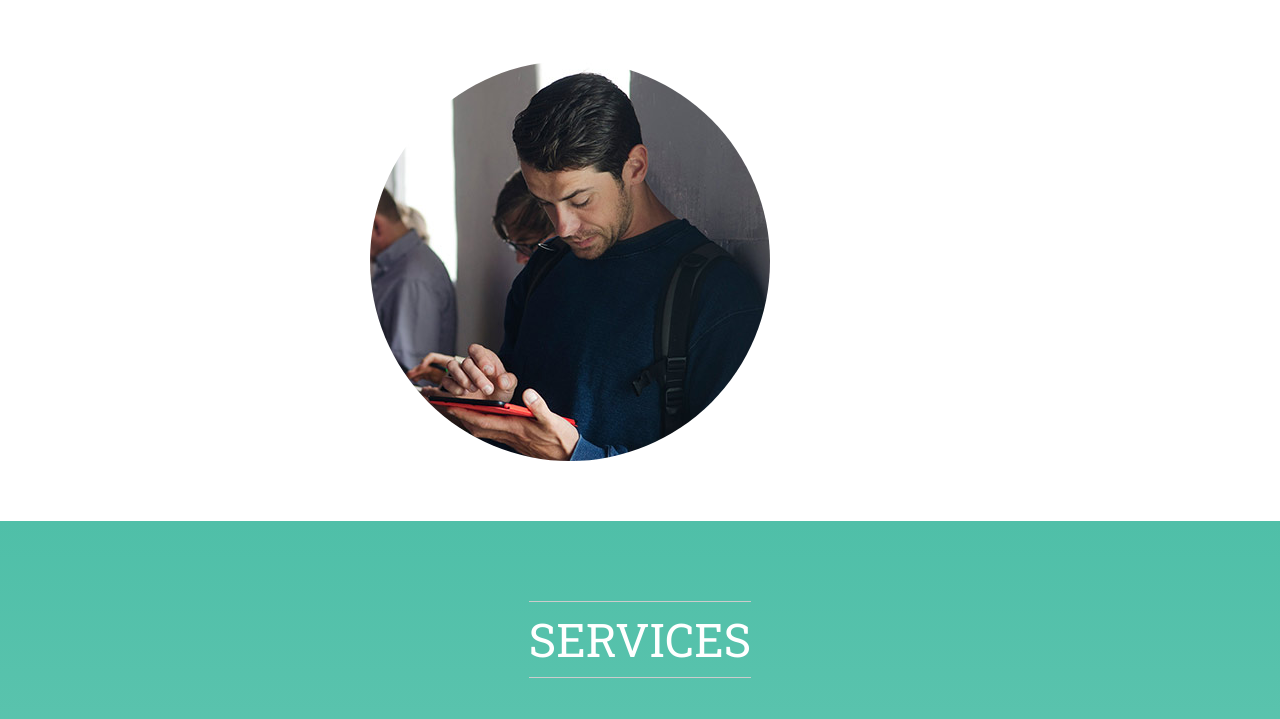
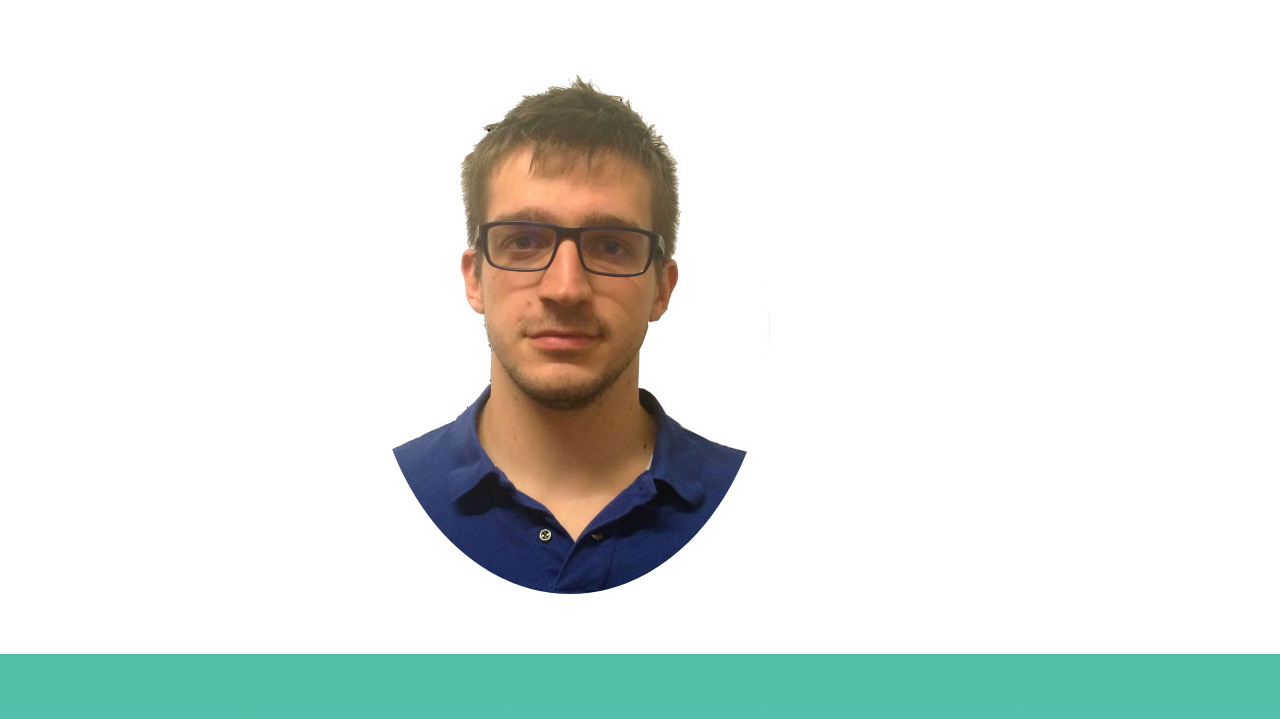
Before and after one commit to Tointoin/Tointoin.github.io, a plain HTML site: page index.html in a window 1280 px wide. Shown: the part 1373-2092 px from the top of the page. Drawn offline with nearby package versions, Linux system fonts and the light colour scheme.

Commit message:
change about's image

```diff
--- a/index.html
+++ b/index.html
@@ -101,7 +101,7 @@
               </div>
             </div>
           </div>
-          <div data-animate="fadeInUp" class="col-sm-6 mx-auto mt-5"><img src="img/about.jpg" alt="This is me - IT worker" class="image rounded-circle img-fluid"></div>
+          <div data-animate="fadeInUp" class="col-sm-6 mx-auto mt-5"><img src="img/about-ag.jpg" alt="This is me - IT worker" class="image rounded-circle img-fluid"></div>
         </div>
       </div>
     </section>
```
Also changed, not shown: img/about-ag.jpg (added), img/about.jpg (deleted).
